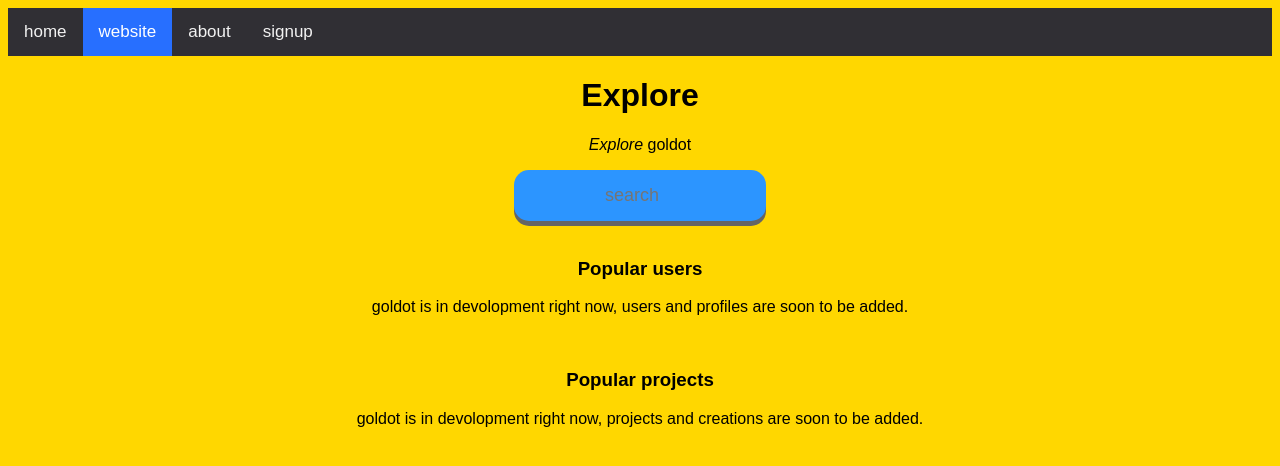
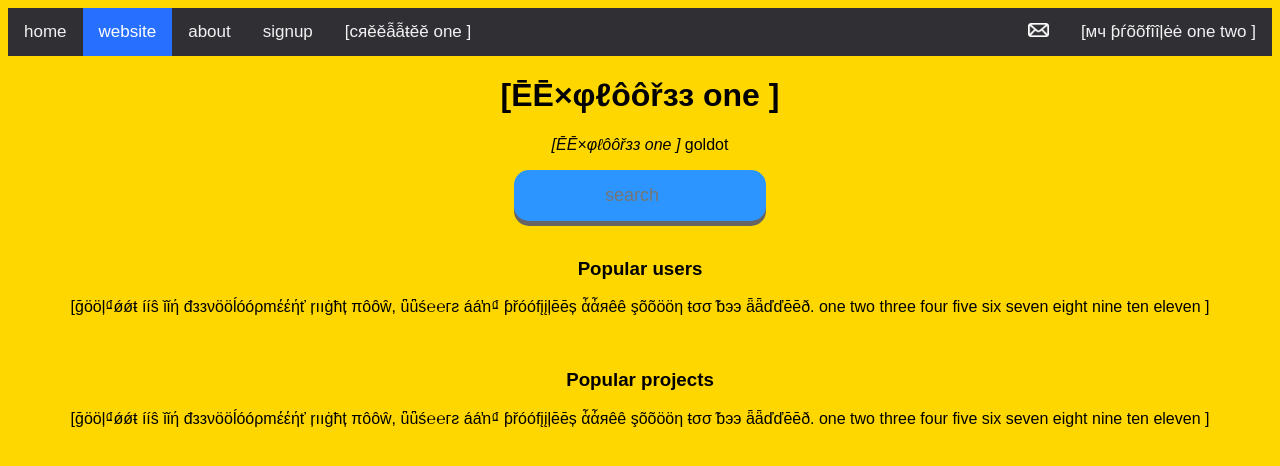
Before and after one commit to angelotrabuco2013/goldot-pseudo, a plain HTML site: page explore.html in a window 1280 px wide. Drawn offline with Linux system fonts and the light colour scheme.

Commit message:
(partial) pseudo-localize the explore page

```diff
--- a/explore.html
+++ b/explore.html
@@ -2,7 +2,7 @@
 <html>
     <head>
         <meta charset="utf-8">
-        <title>Goldot - explore</title>
+        <title>[Ğòòľðǿǿţ - EEжpłŏŏřěě one two three ]</title>
         <link rel="stylesheet" href="stylesheet.css">
         <link rel="shortcut icon" href="favicon.ico" type="image/png">
     </head>
@@ -12,22 +12,22 @@
             <a class="active" href="explore.html">website</a>
             <a href="about.html">about</a>
             <a href="signup.html">signup</a>
-            <a class="needed" href="make.html">create</a>
-            <a class="right needed" href="Profile.html">my profile</a>
-            <a class="right needed" href="mail.html"><img src="images/messages.png" alt="message" width="21" height="14"></a>
+            <a href="make.html">[cяěěẫẫŧĕĕ one ]</a>
+            <a class="right" href="Profile.html">[мч ƥѓõõfîîļėė one two ]</a>
+            <a class="right" href="mail.html"><img src="images/messages.png" alt="message" width="21" height="14"></a>
           </div>
 <div class="center">
-        <h1>Explore</h1>
-        <p><em>Explore</em> goldot</p>
+        <h1>[ĒĒ×φℓôôřзз one ]</h1>
+        <p><em>[ĒĒ×φℓôôřзз one ]</em> goldot</p>
         <form id="search" action="#" method="get">
             <input type="search" class="searchbox" placeholder="search">
         </form>
     <br>
         <h3>Popular users</h3>
-        <p>goldot is in devolopment right now, users and profiles are soon to be added.</p>
+        <p>[ğööļ₫ǿǿŧ ííŝ ǐǐή đззνööĺóóρmέέήť ŗııġħț πôôŵ, ǖǖś℮℮гƨ ááŉ₫ ƥřóófįįļēēș ἆἆяêê şõõööη ŧσσ ᵬээ ǟǟďďēēð. one two three four five six seven eight nine ten eleven ]</p>
         <br>
         <h3>Popular projects</h3>
-        <p>goldot is in devolopment right now, projects and creations are soon to be added.</p>
+        <p>[ğööļ₫ǿǿŧ ííŝ ǐǐή đззνööĺóóρmέέήť ŗııġħț πôôŵ, ǖǖś℮℮гƨ ááŉ₫ ƥřóófįįļēēș ἆἆяêê şõõööη ŧσσ ᵬээ ǟǟďďēēð. one two three four five six seven eight nine ten eleven ]</p>
 </div>
     </body>
     <script src="makey.js"></script>
```
